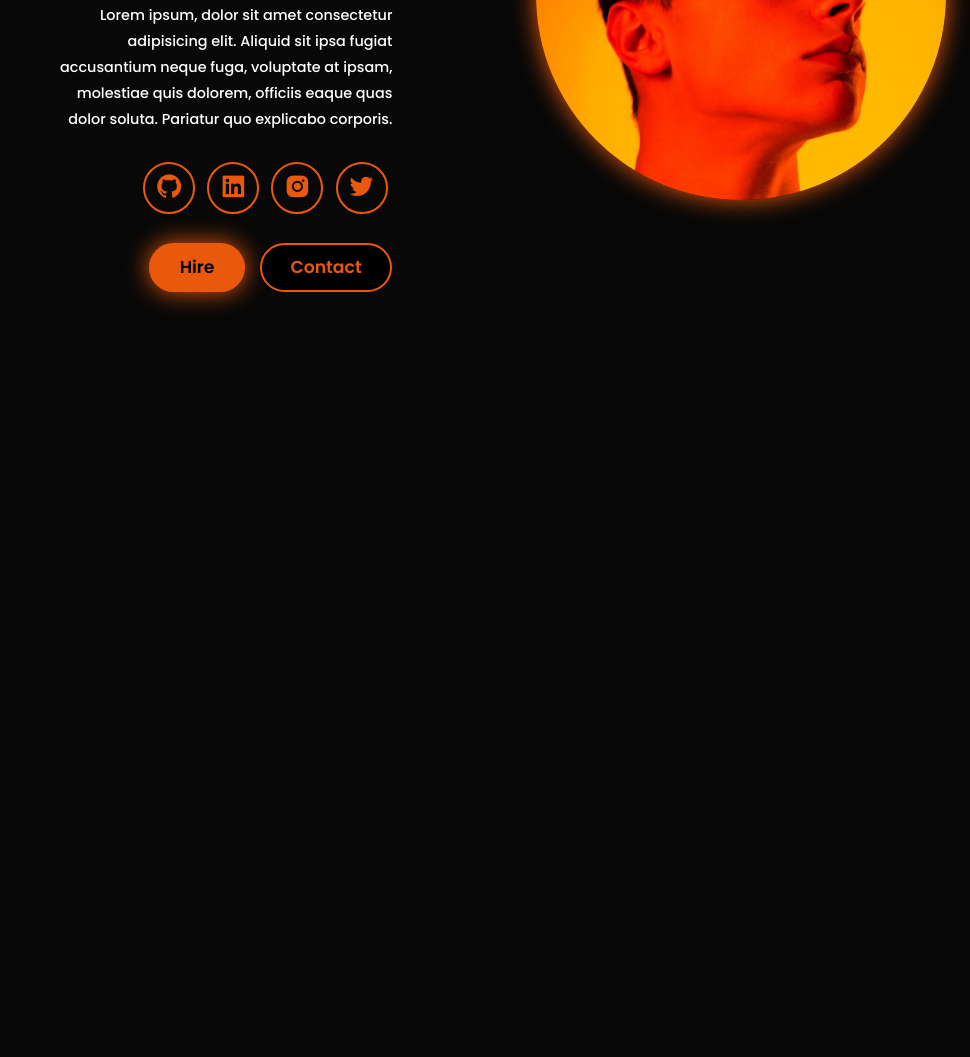
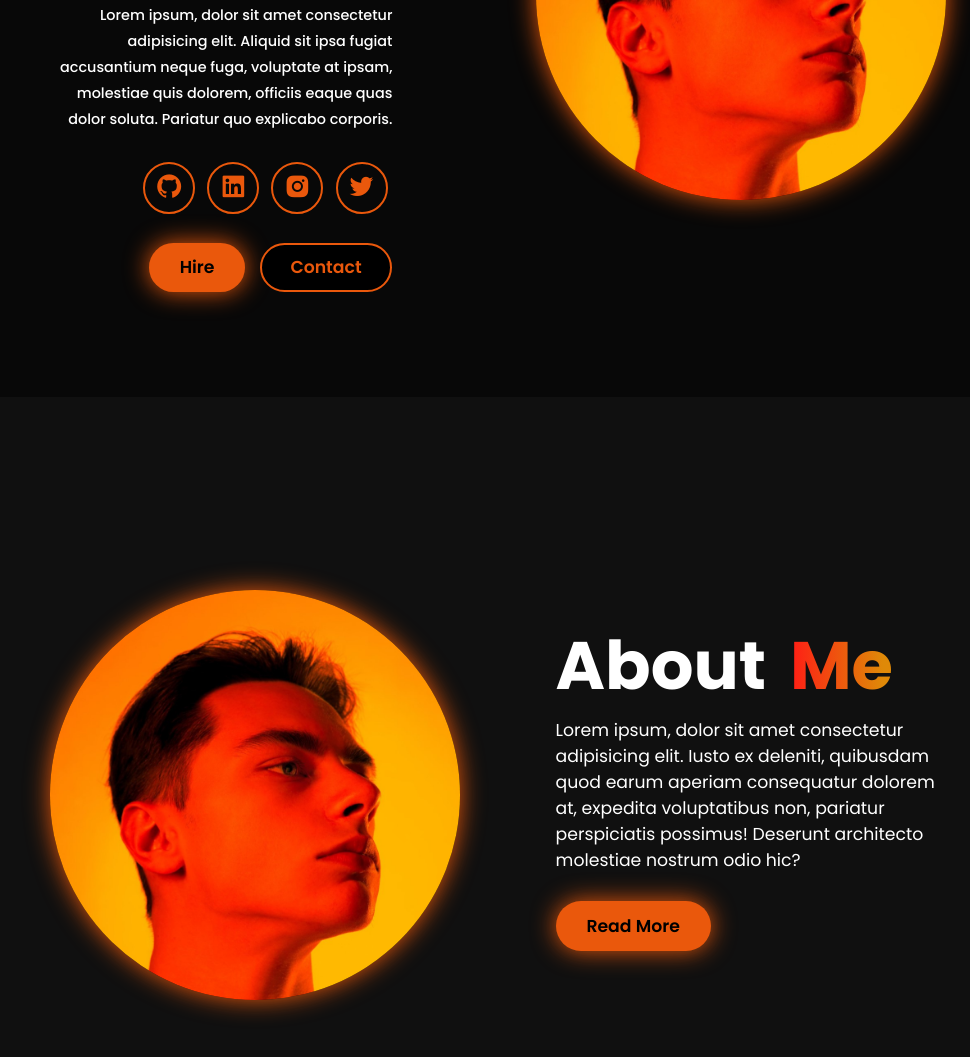
Before and after one commit to guntza10/my-portfolio, a plain HTML site: page index.html in a window 1280 px wide. Shown: the part 403-1460 px from the top of the page, without its empty margins (142-1112 px from the left). Before the commit the page ends 800 px from the top, so only its background shows below. Drawn offline with nearby package versions, Linux system fonts and the light colour scheme.

Commit message:
implement about section

```diff
--- a/index.html
+++ b/index.html
@@ -44,7 +44,7 @@
     <section id="home" class="home">
       <div class="home-content">
         <h1>Hi, It's <span class="gradient-text">Gunt</span></h1>
-        <h3>I'm a <span class="gradient-text">Software Developer</span></h3>
+        <h2>I'm a <span class="gradient-text">Software Developer</span></h2>
         <p>
           Lorem ipsum, dolor sit amet consectetur adipisicing elit. Aliquid sit
           ipsa fugiat accusantium neque fuga, voluptate at ipsam, molestiae quis
@@ -73,7 +73,25 @@
         </div>
       </div>
       <div class="home-img">
-        <img src="./src/images/image.jpg" alt="profile image" />
+        <img src="./src/images/image.jpg" alt="profile image for home" />
+      </div>
+    </section>
+
+    <!-- about -->
+    <section id="about" class="about">
+      <div class="about-img">
+        <img src="./src/images/image.jpg" alt="profile image for about me" />
+      </div>
+
+      <div class="about-content">
+        <h2>About <span class="gradient-text">Me </span></h2>
+        <p>
+          Lorem ipsum, dolor sit amet consectetur adipisicing elit. Iusto ex
+          deleniti, quibusdam quod earum aperiam consequatur dolorem at,
+          expedita voluptatibus non, pariatur perspiciatis possimus! Deserunt
+          architecto molestiae nostrum odio hic?
+        </p>
+        <a href="#" class="btn">Read More</a>
       </div>
     </section>
   </body>
--- a/src/css/style.css
+++ b/src/css/style.css
@@ -15,6 +15,7 @@
   --main-color: #ea580c;
   --gradient-color-stop-1: #df8908;
   --gradient-color-stop-2: #ff1d15;
+  --bg-track-scrollbar: #333;
 }
 
 html {
@@ -31,6 +32,34 @@ section {
   /* make section height cover entire page  */
   min-height: 100vh;
   padding: 10rem 15%;
+}
+
+/* custom webkit scrollbar */
+::-webkit-scrollbar {
+  width: 18px;
+}
+::-webkit-scrollbar-track {
+  background-color: var(--second-bg-color);
+  border-radius: 1rem;
+  margin-block: 1rem;
+}
+::-webkit-scrollbar-track:hover {
+  background-color: var(--bg-track-scrollbar);
+  box-shadow: 0 0 25px var(--bg-track-scrollbar),
+    0 0 50px var(--bg-track-scrollbar), 0 0 100px var(--bg-track-scrollbar);
+}
+::-webkit-scrollbar-thumb {
+  background: linear-gradient(
+    270deg,
+    var(--gradient-color-stop-1) 10%,
+    var(--gradient-color-stop-2) 100%
+  );
+  border-radius: 1rem;
+  box-shadow: 0 0 25px var(--main-color);
+}
+::-webkit-scrollbar-thumb:hover {
+  box-shadow: 0 0 25px var(--main-color), 0 0 50px var(--main-color),
+    0 0 100px var(--main-color);
 }
 
 /* header */
@@ -133,7 +162,7 @@ span.gradient-text {
   line-height: 1;
 }
 
-.home-content h3 {
+.home-content h2 {
   font-size: 4rem;
   margin: 1rem 0;
 }
@@ -212,3 +241,37 @@ span.gradient-text {
   background-color: var(--main-color);
   color: black;
 }
+
+/* about */
+.about {
+  display: flex;
+  justify-content: center;
+  align-items: center;
+  gap: 10rem;
+  background-color: var(--second-bg-color);
+}
+
+.about-img img {
+  width: 32vw;
+  border-radius: 50%;
+  box-shadow: 0 0 25px var(--main-color);
+  transition: 0.4s ease-in-out;
+}
+
+.about-img img:hover {
+  box-shadow: 0 0 25px var(--main-color), 0 0 50px var(--main-color),
+    0 0 100px var(--main-color);
+}
+
+.about-content h2 {
+  font-size: 7rem;
+  text-align: left;
+}
+
+.about-content p {
+  font-size: 1.8rem;
+}
+
+.about-content .btn {
+  margin: 3rem 0;
+}
```
